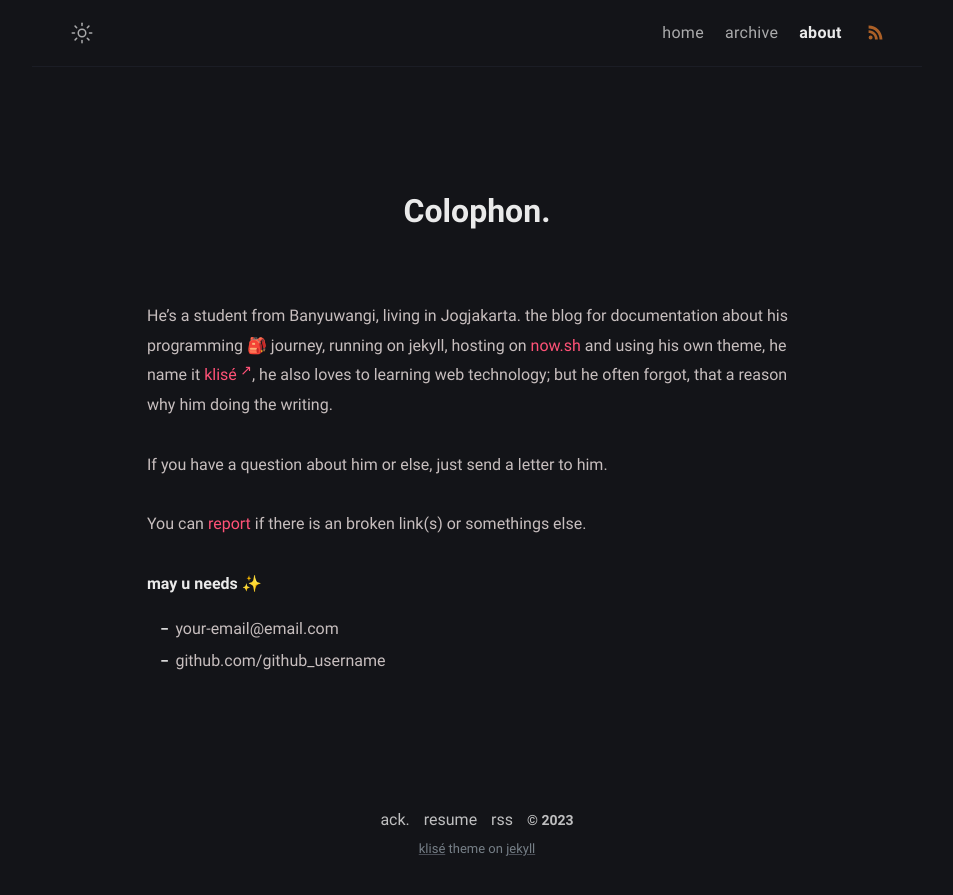
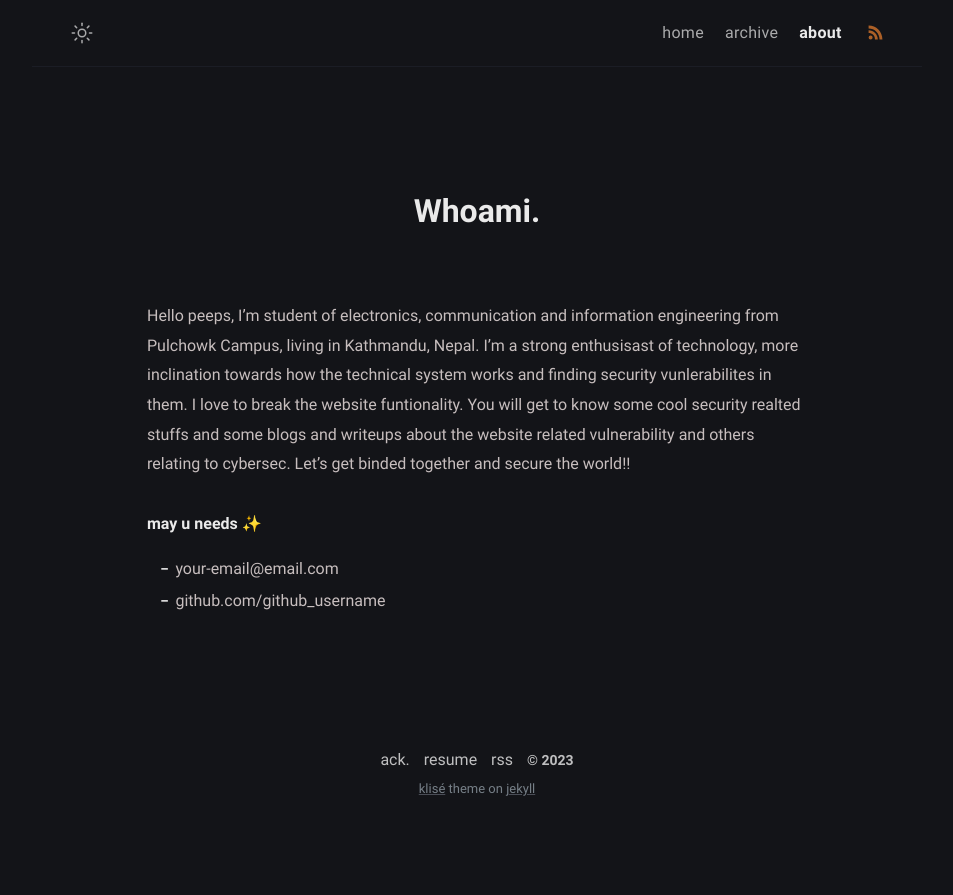
Before and after one commit to Sameer484/mywebsite, a Jekyll site: the page built from about.md, in a window 1280 px wide. Shown: the top 895 px of the page, without its empty margins (163-1116 px from the left). Built offline with Jekyll 4.4.1, drawn with Linux system fonts in a browser that asks for light colours.

Commit message:
Update about.md

```diff
--- a/about.md
+++ b/about.md
@@ -1,16 +1,12 @@
 ---
-title: Colophon
+title: Whoami
 permalink: /about/
 layout: page
-excerpt: Hello peeps, I'm student of computer science from Banyuwangi, living in Jogjakarta. This blog for documentation about my programming journey, running on jekyll, hosting on netlify and using my own simple theme.
+excerpt:
 comments: false
 ---
 
-He's a student from Banyuwangi, living in Jogjakarta. the blog for documentation about his programming 🎒 journey, running on jekyll, hosting on [now.sh](http://now.sh) and using his own theme, he name it <a href="https://github.com/piharpi/jekyll-klise" target="_blank" rel="noopener">klisé</a>, he also loves to learning web technology; but he often forgot, that a reason why him doing the writing.
-
-If you have a question about him or else, just send a letter to him.
-
-You can [report](http://github.com/piharpi/jekyll-klise/issues/new) if there is an broken link(s) or somethings else.
+Hello peeps, I'm student of electronics, communication and information engineering  from Pulchowk Campus, living in Kathmandu, Nepal. I'm a strong enthusisast of technology, more inclination towards how the technical system works and finding security vunlerabilites in them. I love to break the website funtionality. You will get to know some cool security realted stuffs and some blogs and writeups about the website related vulnerability and others relating to cybersec. Let's get binded together and secure the world!!
 
 **may u needs ✨**
 
```
